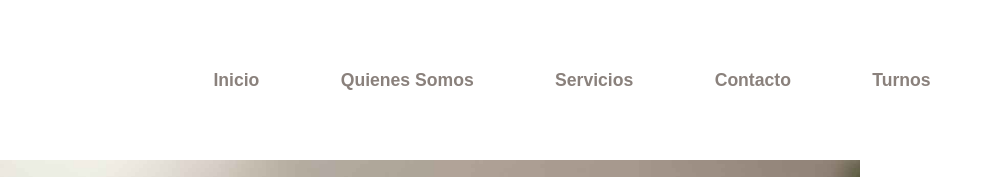
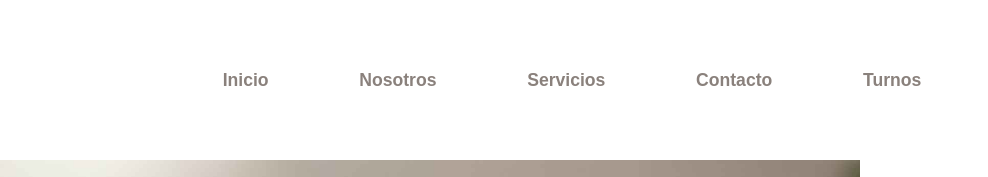
Before and after one commit to AnaDanesi/Anette_spa, a website: page index.html in a window 1280 px wide. Shown: the top 177 px of the page, 292-1280 px from the left. Drawn offline with nearby package versions, Linux system fonts and the light colour scheme; a web font is replaced by a local one.

Commit message:
[ADD] se cambio el header
se cambió "quienes somos" por "nosotros" en el menu de navegacion.

```diff
--- a/index.html
+++ b/index.html
@@ -30,7 +30,7 @@
         <nav>
             <ul class="nav flex-row">
                 <li><a href="index.html">Inicio</a></li>
-                <li><a href="./secciones/quienes-somos.html">Quienes Somos</a></li>
+                <li><a href="./secciones/quienes-somos.html">Nosotros</a></li>
                 <li><a href="./secciones/servicios.html">Servicios</a></li>
                 <li><a href="./secciones/contacto.html">Contacto</a></li>
                 <li><a href="./secciones/turnos.html">Turnos</a></li>
```
